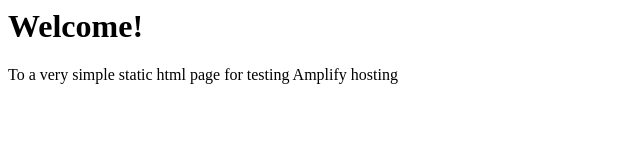
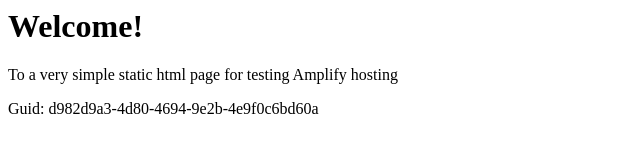
Before and after one commit to aws-aemilia-iad/Github-PR-Commit-Integration-Test-DoNotTouch-Gith-P5X5MO5I-v1-prod-us-east-1, a website: page src/index.html in a window 1280 px wide. Shown: the whole page, without its empty margins (0-640 px from the left). Drawn offline with Linux system fonts and the light colour scheme.

Commit message:
commit from integ tests

```diff
--- a/src/index.html
+++ b/src/index.html
@@ -1,3 +1,5 @@
+
+
 <html lang="en">
 
 <head>
@@ -10,6 +12,6 @@
 <body>
     <h1>Welcome!</h1>
     <p>To a very simple static html page for testing Amplify hosting</p>
-</body>
+    <p>Guid: d982d9a3-4d80-4694-9e2b-4e9f0c6bd60a</p></body>
 
 </html>
```
